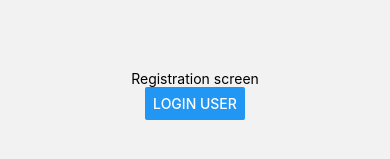
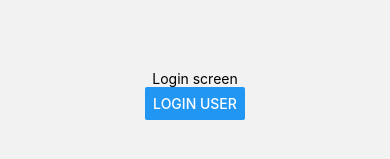
Before and after one commit to ajesh1994/nobelium, a React Native app: screen /Login in a window 390 px wide. Shown: the part 359-518 px from the top of the page. Built offline with nearby package versions, Linux system fonts and the light colour scheme.

Commit message:
Fix typo on login screen

```diff
--- a/src/pages/LoginScreen.tsx
+++ b/src/pages/LoginScreen.tsx
@@ -12,7 +12,7 @@ export const LoginScreen = () => {
   };
   return (
     <View style={styles.container}>
-      <Text>Registration screen</Text>
+      <Text>Login screen</Text>
       <Button onPress={logInUser} title="Login User" />
     </View>
   );
```
